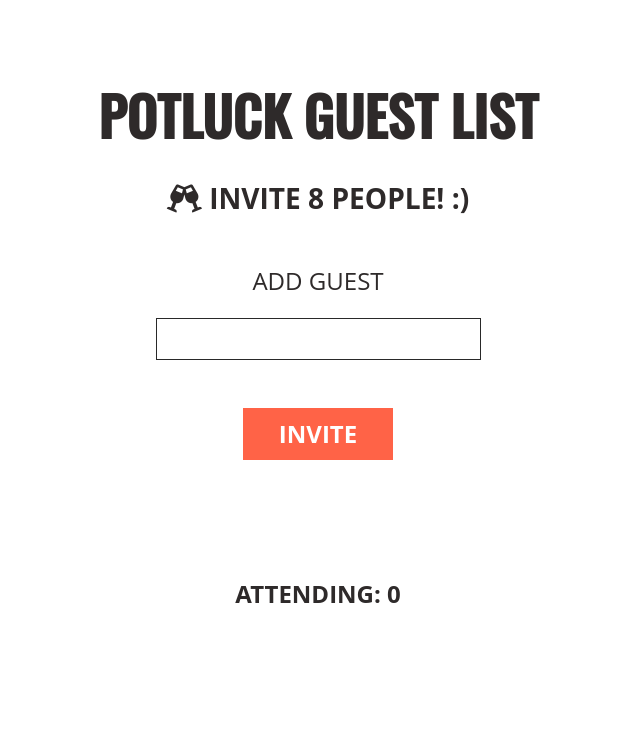
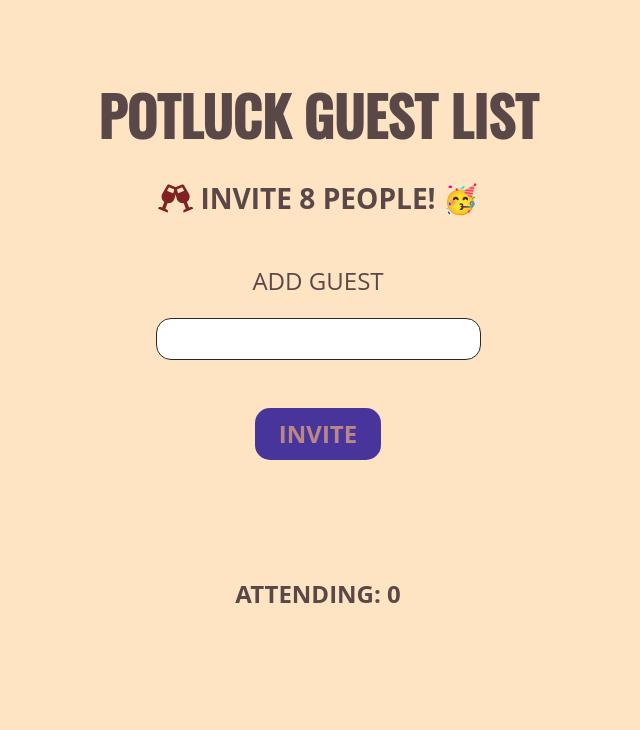
Before and after one commit to AvrilMary/assign-a-potluck, a website: page index.html in a window 1280 px wide. Shown: the whole page, without its empty margins (322-962 px from the left). Drawn offline with nearby package versions, Linux system fonts and the light colour scheme.

Commit message:
Made CSS style changes to background, buttons and added emoji

```diff
--- a/css/styles.css
+++ b/css/styles.css
@@ -13,12 +13,13 @@ body {
   margin: 0;
   font-family: "Open Sans", sans-serif;
   text-transform: uppercase;
-  color: rgb(46, 42, 42);
+  color: rgb(90, 72, 72);
   font-size: 16px;
   text-align: center;
   background-image: #fff;
   font-family: "Open Sans", sans-serif;
   margin-top: 3rem;
+  background-color: bisque;
 }
 
 .attendees {
@@ -72,7 +73,7 @@ h1 {
   padding: 0.25em;
 }
 
-.fa-champagne-glasses {
+.fa-glass-cheers {
   color: rgb(126, 34, 34);
 }
 
@@ -80,14 +81,15 @@ h1 {
 button {
   align-self: center;
   margin: 2em 0;
-  padding: 0.5em 1.5em;
-  color: #fff;
+  padding: 0.5em 1em;
+  color: rgb(185, 135, 135);
   font-size: 1em;
   text-transform: uppercase;
   font-weight: bold;
   border: none;
   cursor: pointer;
-  background-color: tomato;
+  background-color: rgb(72, 53, 156);
+  border-radius: 15px;
 }
 
 button:hover {
@@ -104,6 +106,7 @@ button:active {
 
 input {
   border: 1px solid #292929;
+  border-radius: 15px;
 }
 
 input:focus {
--- a/index.html
+++ b/index.html
@@ -28,7 +28,7 @@
         </h1>
 
         <h3>
-          <i class="fas fa-glass-cheers" aria-hidden="true"></i> Invite 8 people! :)
+          <i class="fas fa-glass-cheers" aria-hidden="true"></i> Invite 8 people! 🥳
         </h3>
       </header>
       <div class="add-guest">
```
